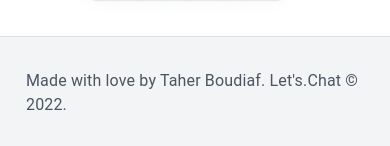
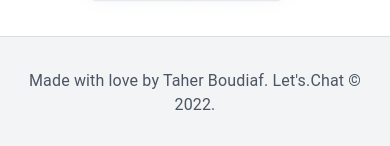
Before and after one commit to Taha-boudiaf/lets.chat, a React (Create React App) app: page / in a window 390 px wide. Shown: the part 940-1086 px from the top of the page. Built offline with nearby package versions, Linux system fonts and the light colour scheme.

Commit message:
centred text in phone mode

```diff
--- a/src/components/layout/Footer.js
+++ b/src/components/layout/Footer.js
@@ -1,10 +1,11 @@
 import React from 'react'
+import { Typography } from '@mui/material'
 
 
 const Footer = () => {
   return (
     <footer style={footer}>
-        <p >Made with love by Taher Boudiaf. Let's.Chat © 2022.</p>
+        <Typography sx={{textAlign:{xs:'center'}}}>Made with love by Taher Boudiaf. Let's.Chat © 2022.</Typography>
     </footer>
   )
 }
```
